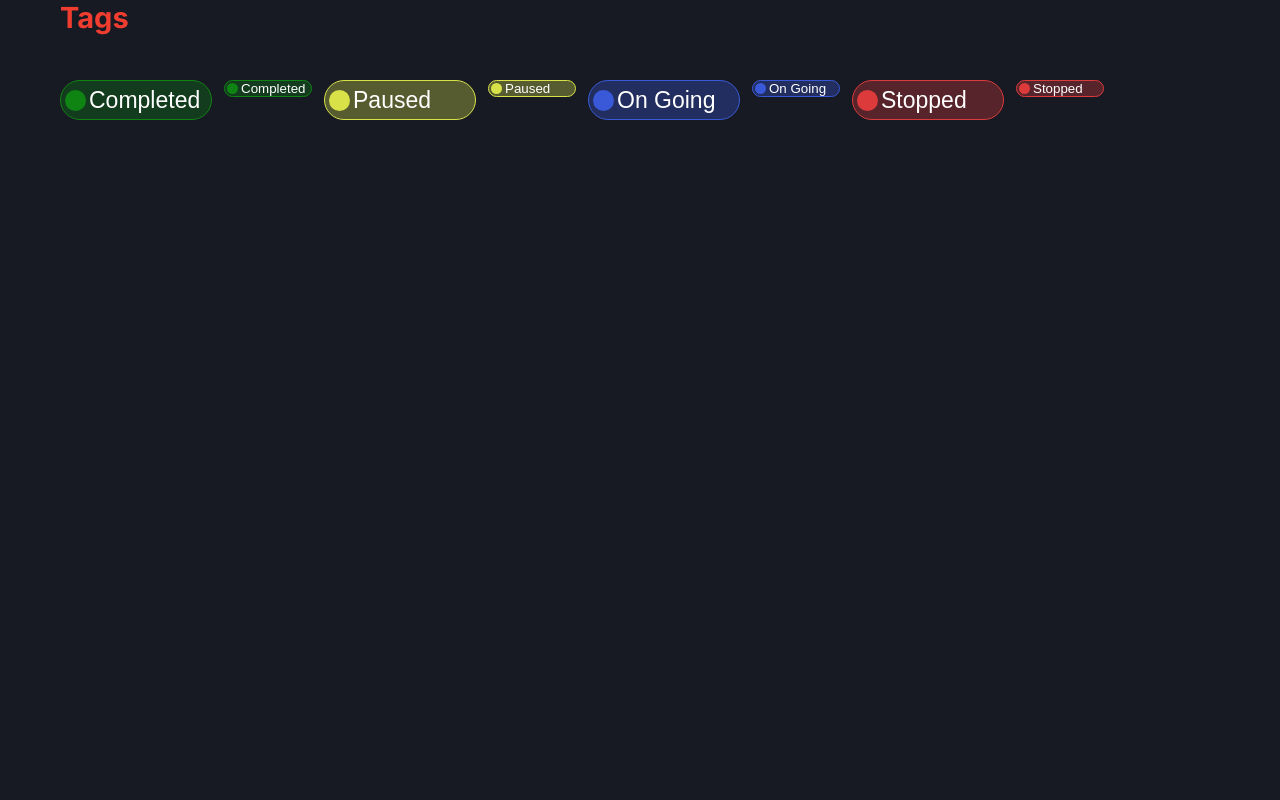
After one commit to AfonsoMiranda02/MyPortfolioTests, a PHP site: page /Styles/includes/utils/tags.php in a window 1280 px wide. The commit adds this page. Run offline with PHP 8.4, Linux system fonts and the light colour scheme.

Commit message:
Added Utils With All tags Built

```diff
--- a/css/style.css
+++ b/css/style.css
@@ -21,6 +21,12 @@
     --radius-xl: 29px;
     --green: #0F8413;
     --greenOp: rgb(15,132,19,0.33);
+    --yellow: #D8E248;
+    --yellowOp: rgb(216,226,72,0.33);
+    --blue: #3A59D8;
+    --blueOp: rgb(58,89,216,0.33);
+    --red: #DD3B3B;
+    --redOp: rgb(221,59,59,0.33);
 }
 
 
@@ -31,6 +37,32 @@
 /*?------------------------ */
 /*?Tags */
 /*?------------------------ */
+
+.TagsTitle{
+    font-family: "Inter", "semi-bold";
+    font-size: 29px;
+    color: var(--buttonHighlights);
+    margin-left: 60px;
+    grid-column: 1/11;
+    grid-row: 1/2;
+}
+
+.tagsBody{
+    display: grid;
+    grid-template-columns: repeat(10,1fr);
+    grid-template-rows: repeat(10,1fr);
+}
+
+.tagsPos{
+    display: flex;
+    grid-column: 1/11;
+    grid-row: 2/11;
+    flex-wrap: wrap;
+    gap: 12px;
+    margin-left: 60px;
+}
+
+/** Green Tag **/
 
 .greenCircleSmall{
     margin-left: 2px;
@@ -76,6 +108,157 @@
     border-radius: var(--radius-xl);
     color: var(--text);
 }
+
+/** Green Tag END **/
+
+/** Yellow Tag **/
+
+.yellowCircleSmall{
+    margin-left: 2px;
+    width: 11px;
+    height: 11px;
+    background-color: var(--yellow);
+    border-radius: 100%;
+}
+
+
+.yellowTagSmall{
+    display: flex;
+    flex-wrap: wrap;
+    align-items: center;
+    gap: 3px;
+    width: 88px;
+    height: 17px;
+    background-color: var(--yellowOp);
+    border: 1px solid var(--yellow);
+    border-radius: var(--radius-xl);
+    color: var(--text);
+}
+
+.yellowCircleBig{
+    margin-left: 4px;
+    width: 21px;
+    height: 21px;
+    background-color: var(--yellow);
+    border-radius: 100%;
+}
+
+
+.yellowTagBig{
+    display: flex;
+    flex-wrap: wrap;
+    align-items: center;
+    font-size: 23px;
+    gap: 3px;
+    width: 152px;
+    height: 40px;
+    background-color: var(--yellowOp);
+    border: 1px solid var(--yellow);
+    border-radius: var(--radius-xl);
+    color: var(--text);
+}
+
+/** Yellow Tag END **/
+
+/** Blue Tag **/
+
+.blueCircleSmall{
+    margin-left: 2px;
+    width: 11px;
+    height: 11px;
+    background-color: var(--blue);
+    border-radius: 100%;
+}
+
+
+.blueTagSmall{
+    display: flex;
+    flex-wrap: wrap;
+    align-items: center;
+    gap: 3px;
+    width: 88px;
+    height: 17px;
+    background-color: var(--blueOp);
+    border: 1px solid var(--blue);
+    border-radius: var(--radius-xl);
+    color: var(--text);
+}
+
+.blueCircleBig{
+    margin-left: 4px;
+    width: 21px;
+    height: 21px;
+    background-color: var(--blue);
+    border-radius: 100%;
+}
+
+
+.blueTagBig{
+    display: flex;
+    flex-wrap: wrap;
+    align-items: center;
+    font-size: 23px;
+    gap: 3px;
+    width: 152px;
+    height: 40px;
+    background-color: var(--blueOp);
+    border: 1px solid var(--blue);
+    border-radius: var(--radius-xl);
+    color: var(--text);
+}
+
+/** Blue Tag END **/
+
+
+/** Red Tag **/
+
+.redCircleSmall{
+    margin-left: 2px;
+    width: 11px;
+    height: 11px;
+    background-color: var(--red);
+    border-radius: 100%;
+}
+
+
+.redTagSmall{
+    display: flex;
+    flex-wrap: wrap;
+    align-items: center;
+    gap: 3px;
+    width: 88px;
+    height: 17px;
+    background-color: var(--redOp);
+    border: 1px solid var(--red);
+    border-radius: var(--radius-xl);
+    color: var(--text);
+}
+
+.redCircleBig{
+    margin-left: 4px;
+    width: 21px;
+    height: 21px;
+    background-color: var(--red);
+    border-radius: 100%;
+}
+
+
+.redTagBig{
+    display: flex;
+    flex-wrap: wrap;
+    align-items: center;
+    font-size: 23px;
+    gap: 3px;
+    width: 152px;
+    height: 40px;
+    background-color: var(--redOp);
+    border: 1px solid var(--red);
+    border-radius: var(--radius-xl);
+    color: var(--text);
+}
+
+/** Red Tag END **/
+
 
 /*! ------------------------ */
 /*! Tags END */
--- /dev/null
+++ b/includes/utils/tags.php
@@ -0,0 +1,27 @@
+<!DOCTYPE html>
+<html lang="en">
+<head>
+    <meta charset="UTF-8">
+    <link rel="stylesheet" href="css/style.css">
+    <meta name="viewport" content="width=device-width, initial-scale=1.0">
+    <title>Document</title>
+</head>
+<body class="tagsBody">
+    <h1 class="TagsTitle">Tags</h1>
+    <!-- Copy Paste Tags -->
+    <div class="tagsPos">
+        <!-- Green -->
+        <button class="greenTagBig"><p class="greenCircleBig"></p>Completed</button><!-- Big -->
+        <button class="greenTagSmall"><p class="greenCircleSmall"></p>Completed</button><!-- Small -->
+        <!-- Yellow -->
+        <button class="yellowTagBig"><p class="yellowCircleBig"></p>Paused</button><!-- Big -->
+        <button class="yellowTagSmall"><p class="yellowCircleSmall"></p>Paused</button><!-- Small -->
+        <!-- Blue -->
+        <button class="blueTagBig"><p class="blueCircleBig"></p>On Going</button><!-- Big -->
+        <button class="blueTagSmall"><p class="blueCircleSmall"></p>On Going</button><!-- Small -->
+        <!-- Red -->
+        <button class="redTagBig"><p class="redCircleBig"></p>Stopped</button><!-- Big -->
+        <button class="redTagSmall"><p class="redCircleSmall"></p>Stopped</button><!-- Small -->
+    </div>
+</body>
+</html>
```
